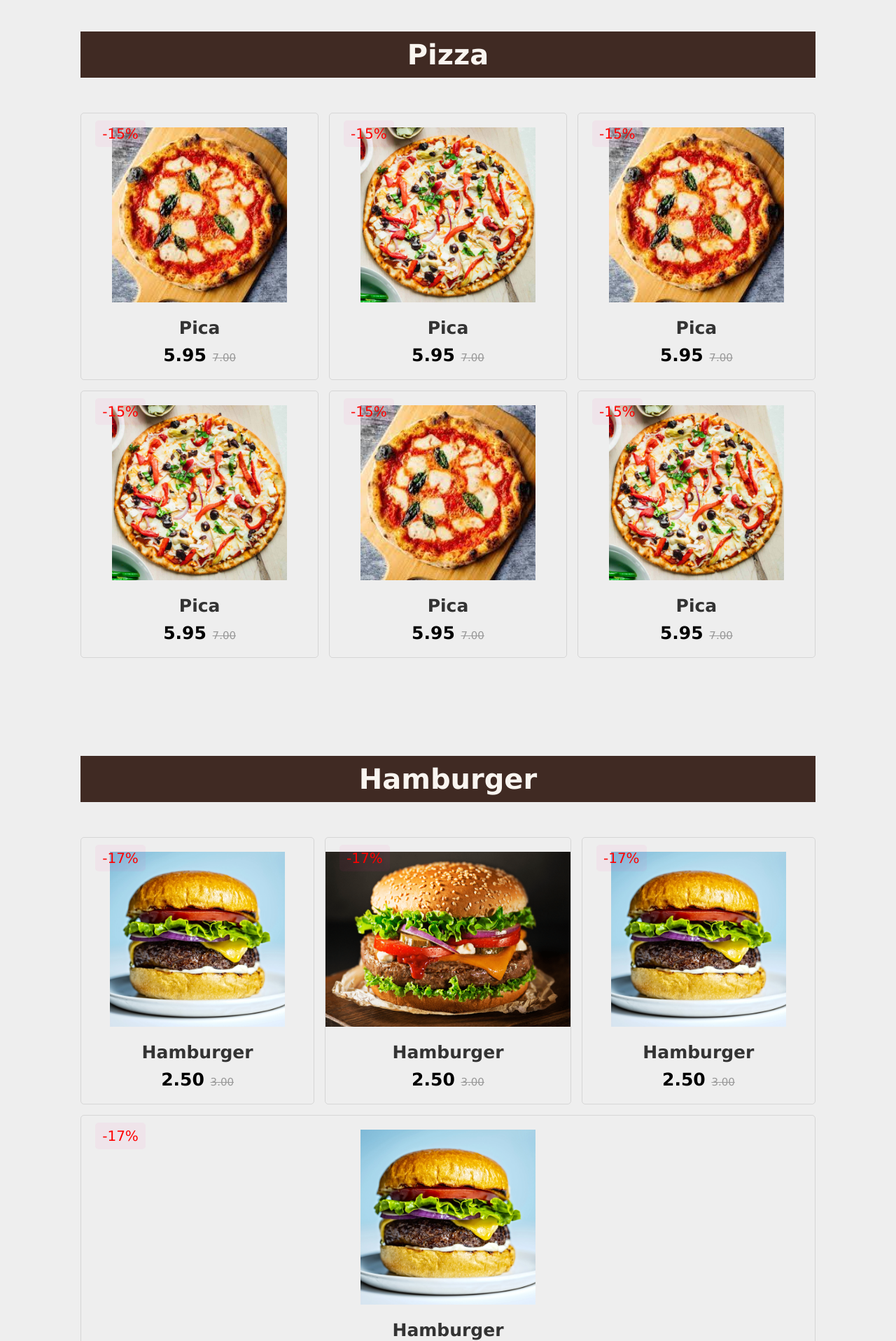
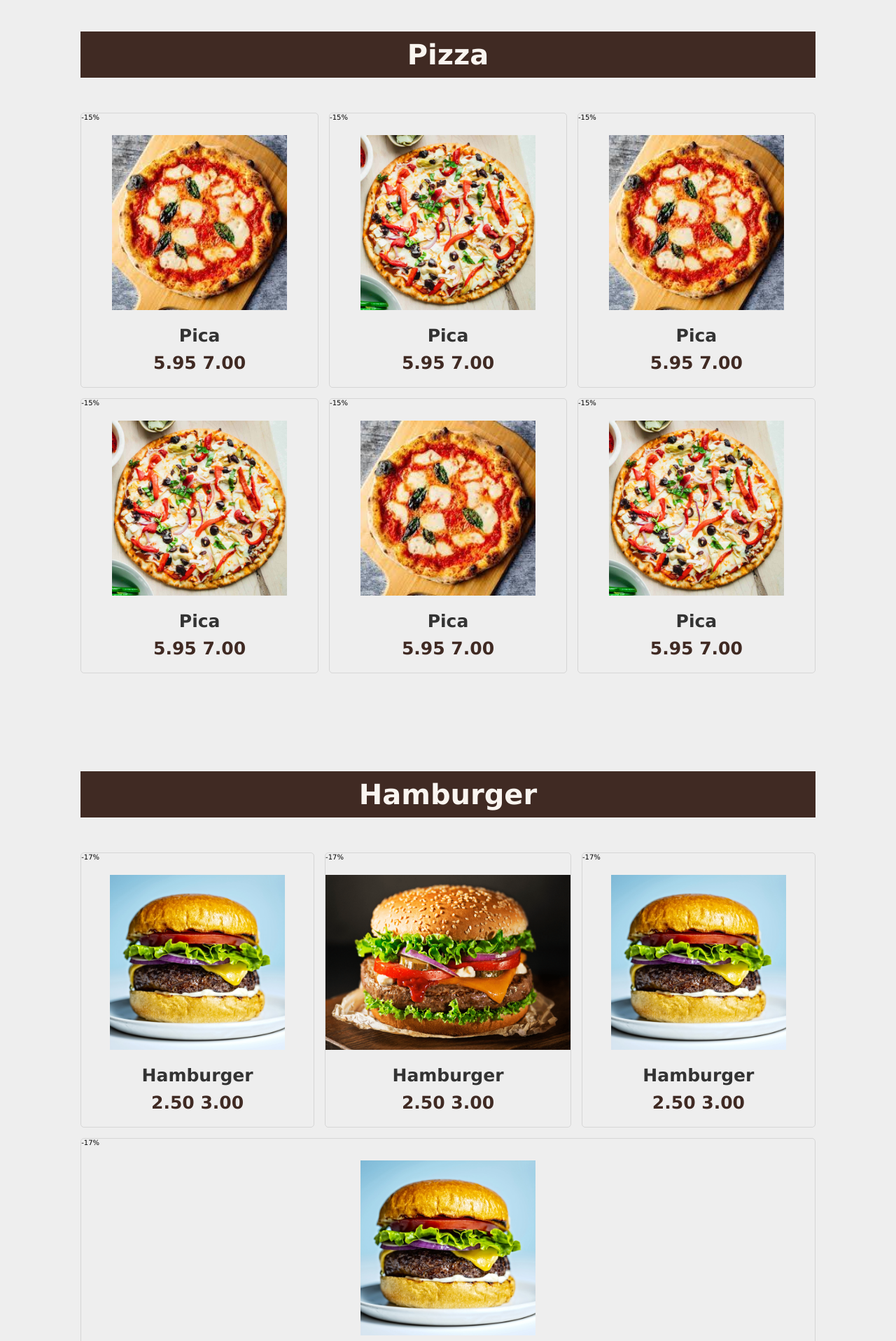
Before and after one commit to BlendMuharremi/Projekti, a PHP site: page /menu.html in a window 1280 px wide. Shown: the part 75-1991 px from the top of the page at 70% size. Run offline with PHP 8.4, Linux system fonts and the light colour scheme.

Commit message:
Update menu.css
menu.css finale

```diff
--- a/menu.css
+++ b/menu.css
@@ -143,16 +143,6 @@ header .fa-bars{
     position: relative;
 }
 
-.products .box-container .box .discount{
-    position: absolute;
-    top: 1rem; left: 1em;
-    padding:.7rem 1rem;
-    font-size: 2rem;
-    color:red;
-    background:rgba(255, 51, 153,.05);
-    z-index: 1;
-    border-radius: .5rem;
-}
 
 
 .products .box-container .box .image{
@@ -186,17 +176,11 @@ header .fa-bars{
 
 .products .box-container .box .content .price{
     font-size: 2.5rem;
-    color: var(--pink);
+    color: #402a23;
     font-weight: bolder;
     padding-top: 1rem;
 }
 
-.products .box-container .box .content .price span{
-    font-size: 1.5rem;
-    color: #999;
-    font-weight: lighter;
-    text-decoration: line-through;
-}
 
 
 
```
